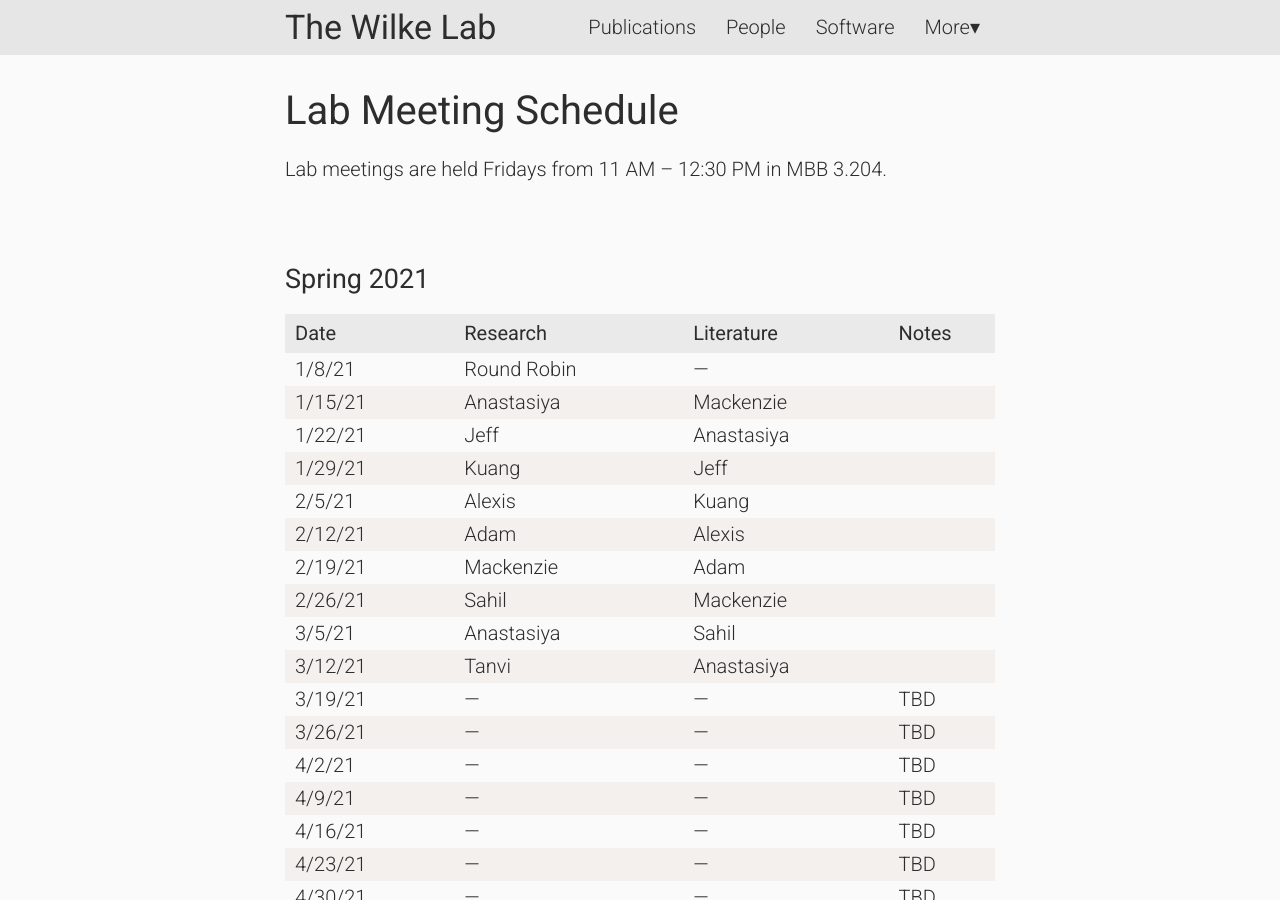
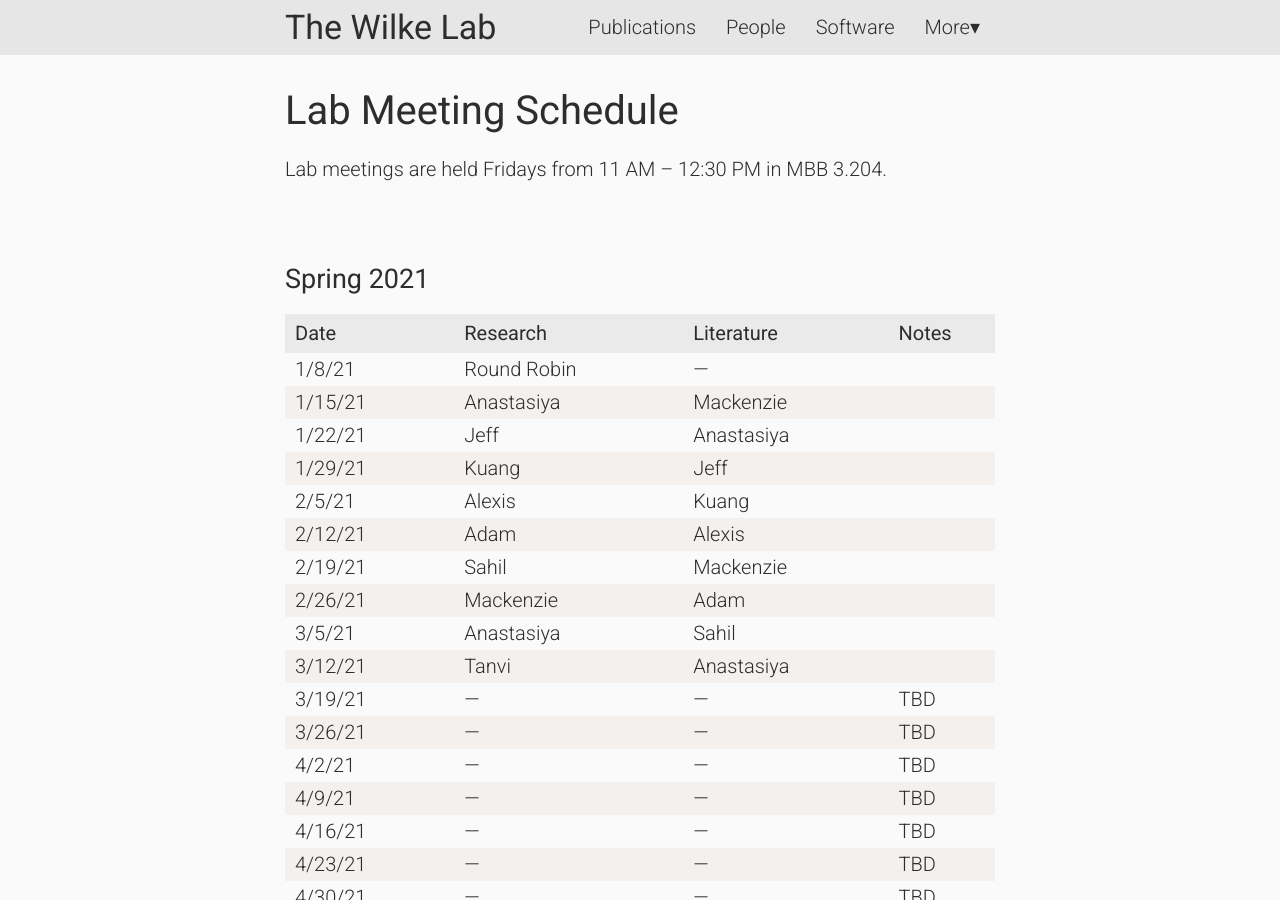
Before and after one commit to wilkelab/wilkelab.github.io, a Jekyll site: the page built from lab_meetings.md, in a window 1280 px wide and 900 px high. Built offline with Jekyll 4.4.1, drawn with Linux system fonts in a browser that asks for light colours; nearby versions of some CDN libraries.

```diff
--- a/lab_meetings.md
+++ b/lab_meetings.md
@@ -18,8 +18,8 @@ Lab meetings are held Fridays from 11 AM -- 12:30 PM in MBB 3.204.
 | 1/29/21 || Kuang || Jeff  ||
 | 2/5/21 || Alexis || Kuang ||
 | 2/12/21 || Adam || Alexis |||
-| 2/19/21 || Mackenzie || Adam ||
-| 2/26/21 || Sahil  || Mackenzie ||
+| 2/19/21 || Sahil || Mackenzie ||
+| 2/26/21 || Mackenzie  || Adam ||
 | 3/5/21 || Anastasiya || Sahil ||
 | 3/12/21 || Tanvi || Anastasiya ||
 | 3/19/21 || --- || --- || TBD
```
